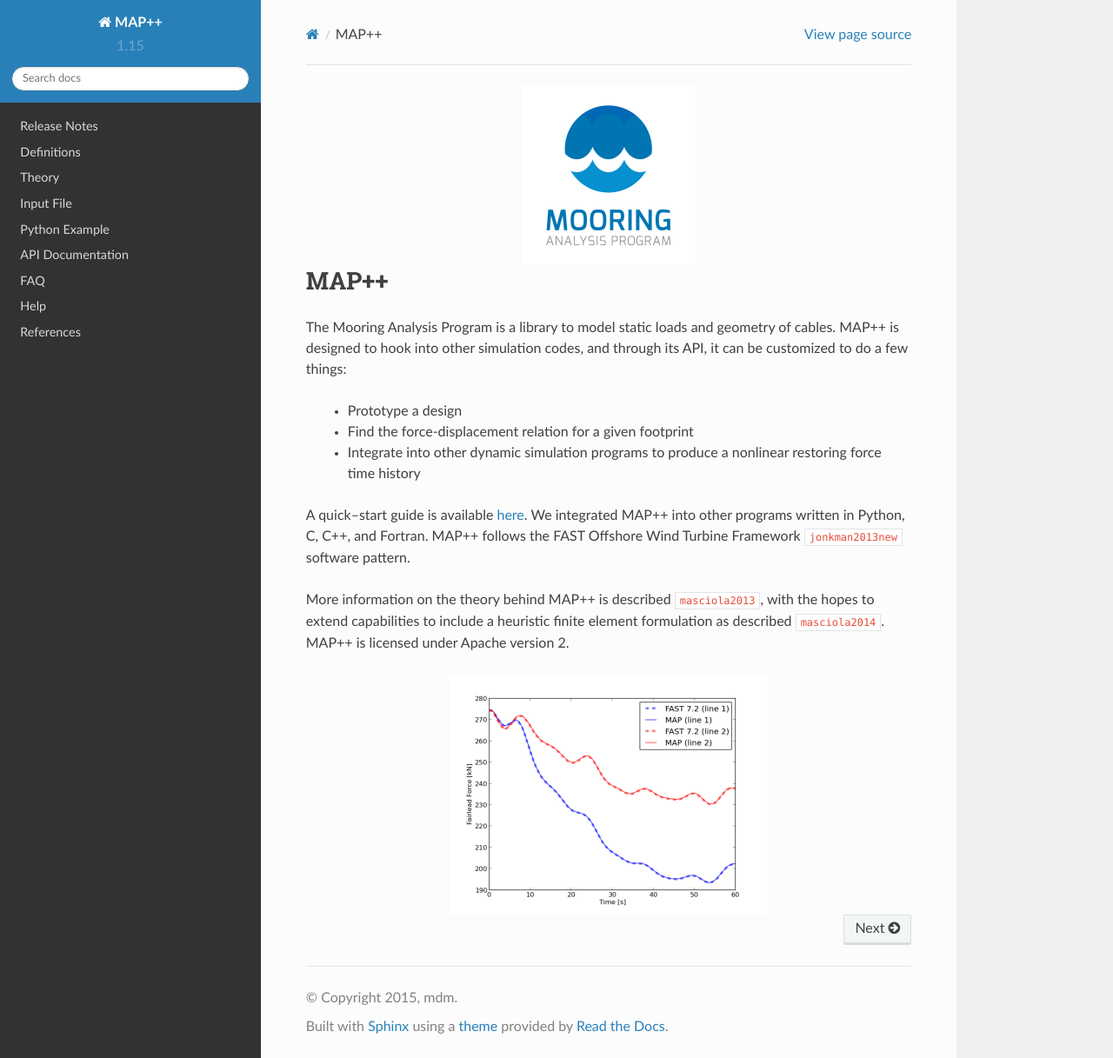
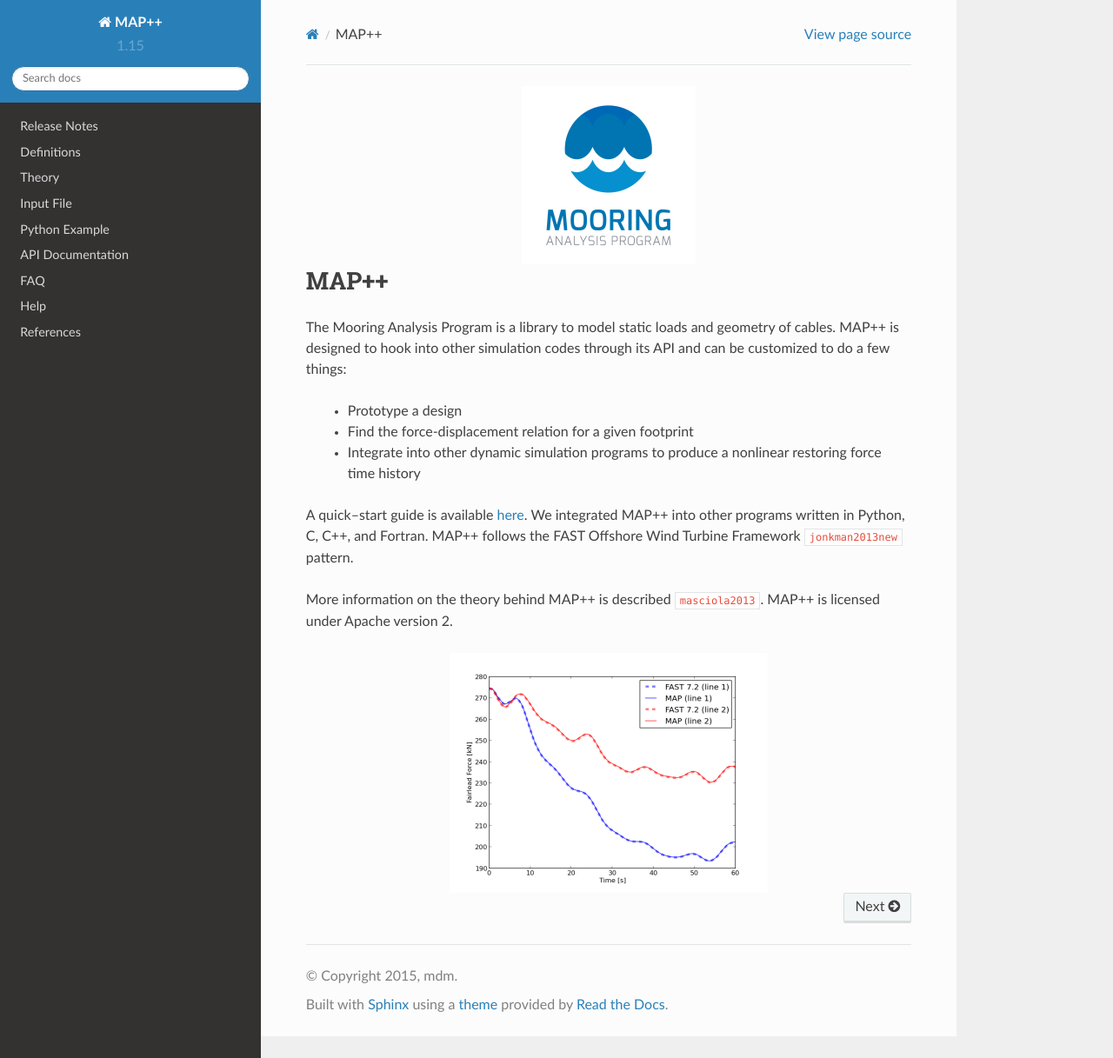
Before and after one commit to fhioki/map-, a Sphinx documentation site: the page built from docs/source/index.rst, in a window 1280 px wide and 1217 px high. Shown: the whole window at 87% size. Built offline with Sphinx 7.4.7 and the Read the Docs theme 2.0.0, drawn with Linux system fonts in a browser that asks for light colours; cross-references to code outside the pages are shown as plain code.

Commit message:
changes to doc

```diff
--- a/docs/source/index.rst
+++ b/docs/source/index.rst
@@ -21,7 +21,7 @@
 
 
 The Mooring Analysis Program is a library to model static loads and geometry of cables.
-MAP++ is designed to hook into other simulation codes, and through its API, it can be customized to do a few things:
+MAP++ is designed to hook into other simulation codes through its API and can be customized to do a few things:
 
  * Prototype a design
  * Find the force-displacement relation for a given footprint
@@ -29,9 +29,9 @@
 
 A quick--start guide is available :ref:`here <quick_start>`.
 We integrated MAP++ into other programs written in Python, C, C++, and Fortran.
-MAP++ follows the FAST Offshore Wind Turbine Framework :cite:`jonkman2013new` software pattern.
+MAP++ follows the FAST Offshore Wind Turbine Framework :cite:`jonkman2013new` pattern.
 
-More information on the theory behind MAP++ is described :cite:`masciola2013`, with the hopes to extend capabilities to include a heuristic finite element formulation as described :cite:`masciola2014`. MAP++ is licensed under Apache version 2.
+More information on the theory behind MAP++ is described :cite:`masciola2013`. MAP++ is licensed under Apache version 2.
 
 .. figure:: nstatic/comparison.png
     :align: center
```
Also changed, not shown: README.md (+4 -4 lines), 1 other file.
